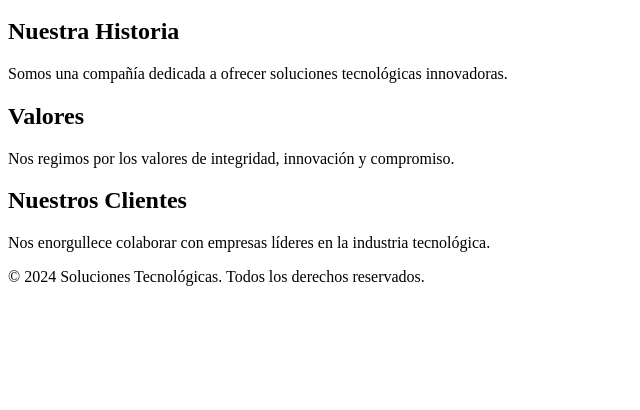
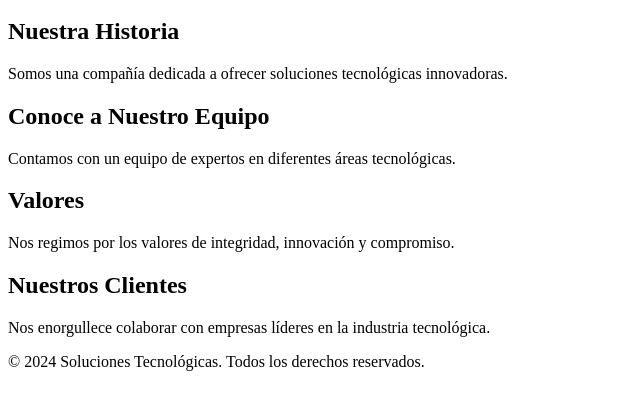
Before and after one commit to NicolasNoV/Laboratorio-CI-CD, a plain HTML site: page nosotros.html in a window 1280 px wide. Shown: the part 136-546 px from the top of the page, without its empty margins (0-640 px from the left). Drawn offline with Linux system fonts and the light colour scheme.

Commit message:
Jhoan: Agregar sección sobre el equipo

```diff
--- a/nosotros.html
+++ b/nosotros.html
@@ -23,6 +23,11 @@
             <p>Somos una compañía dedicada a ofrecer soluciones tecnológicas innovadoras.</p>
         </section>
 
+	<section>
+            <h2>Conoce a Nuestro Equipo</h2>
+            <p>Contamos con un equipo de expertos en diferentes áreas tecnológicas.</p>
+            </section>
+
         <section>
             <h2>Valores</h2>
             <p>Nos regimos por los valores de integridad, innovación y compromiso.</p>
```
